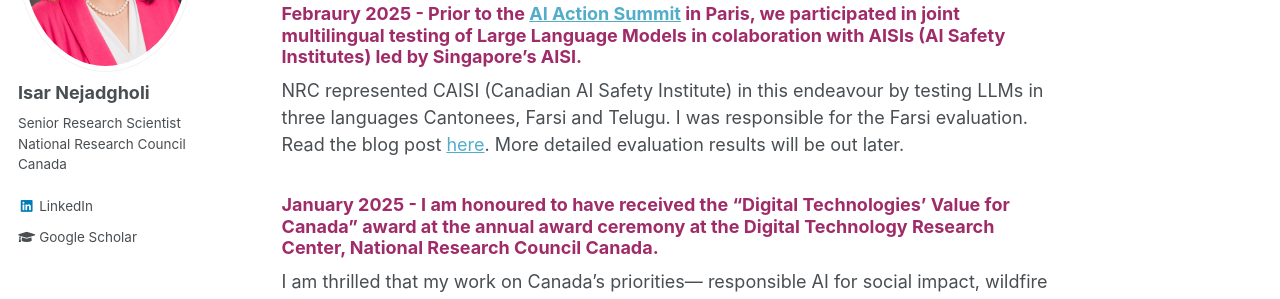
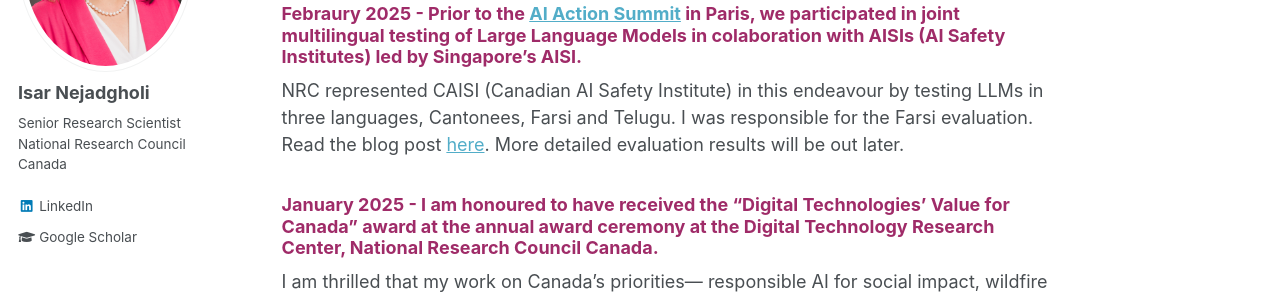
Before and after one commit to IsarNejad/IsarNejad.github.io, a Jekyll site: the page built from _pages/about.md, in a window 1280 px wide and 900 px high, scrolled down 420 px. Shown: the part 180-479 px from the top of the window. Built offline with Jekyll 4.4.1, drawn with Linux system fonts in a browser that asks for light colours.

```diff
--- a/_pages/about.md
+++ b/_pages/about.md
@@ -15,7 +15,7 @@ I am a Senior Research Scientist at the [National Research Council Canada](https
 {: .amaranth-deep-purple}
 ### Febraury 2025 - Prior to the [AI Action Summit](https://www.elysee.fr/en/sommet-pour-l-action-sur-l-ia) in Paris, we participated in joint multilingual testing of Large Language Models in colaboration with AISIs (AI Safety Institutes) led by Singapore's AISI.
 
-NRC represented CAISI (Canadian AI Safety Institute) in this endeavour by testing LLMs in three languages Cantonees, Farsi and Telugu. I was responsible for the Farsi evaluation. Read the blog post [here](https://sgaisi.sg/publication/data/International-Network-of-AI-Safety-Institutes-Joint-Testing-Exercise-Improving-Methodologies-for-AI-Model-Evaluations-Across-Global-Languages.pdf). More detailed evaluation results will be out later.
+NRC represented CAISI (Canadian AI Safety Institute) in this endeavour by testing LLMs in three languages, Cantonees, Farsi and Telugu. I was responsible for the Farsi evaluation. Read the blog post [here](https://sgaisi.sg/publication/data/International-Network-of-AI-Safety-Institutes-Joint-Testing-Exercise-Improving-Methodologies-for-AI-Model-Evaluations-Across-Global-Languages.pdf). More detailed evaluation results will be out later.
 
 {: .amaranth-deep-purple}
 ### January 2025 - I am honoured to have received the "Digital Technologies' Value for Canada" award at the annual award ceremony at the Digital Technology Research Center, National Research Council Canada.
```
